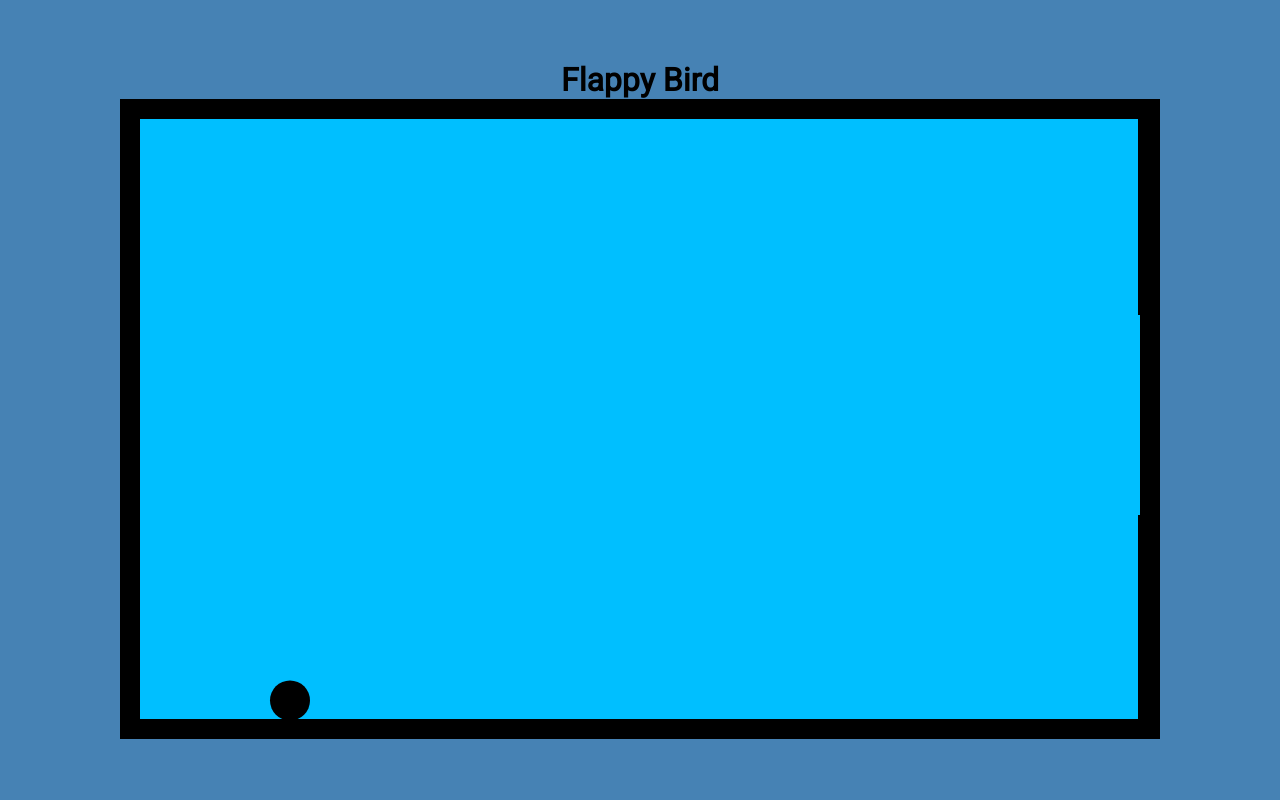
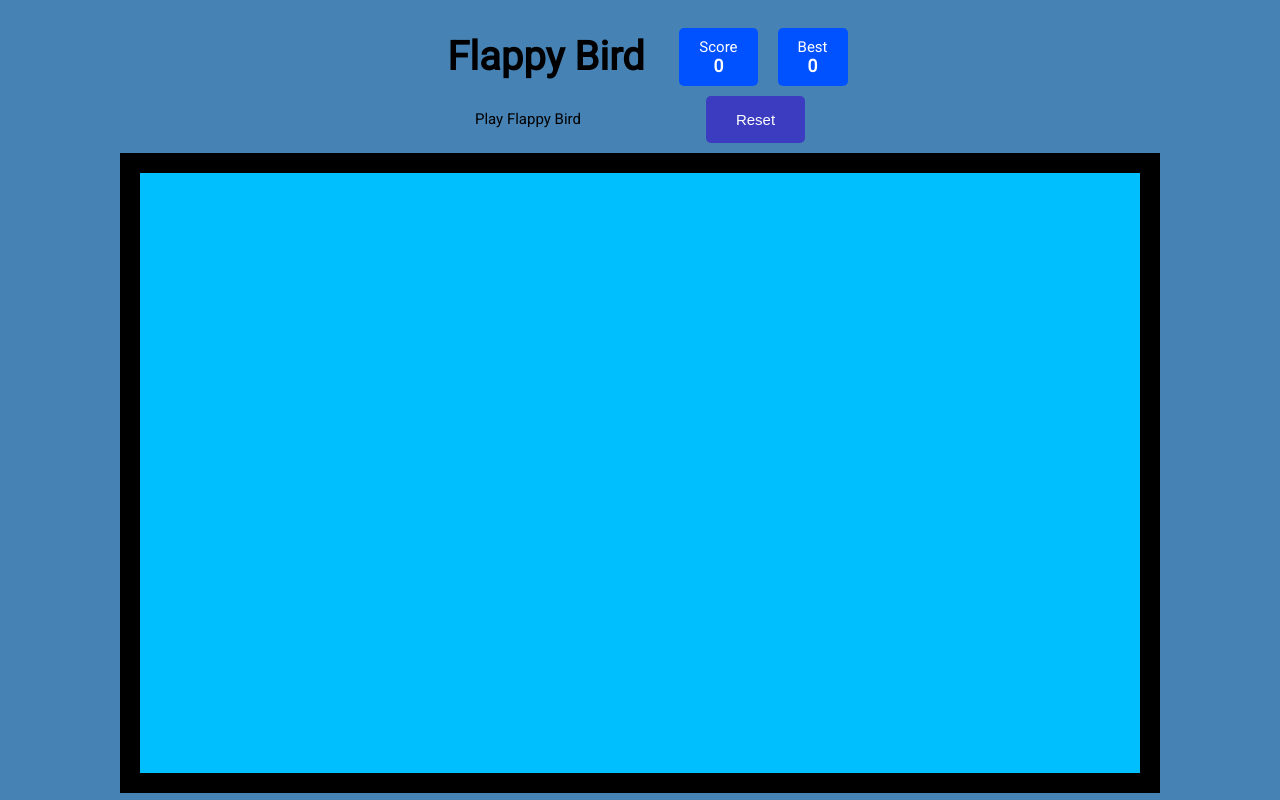
Before and after one commit to omersdai/flappy_bird_game, a plain HTML site: page index.html in a window 1280 px wide. Drawn offline with Linux system fonts and the light colour scheme.

Commit message:
implemented score and UI

```diff
--- a/index.html
+++ b/index.html
@@ -15,7 +15,25 @@
     <title>Flappy Bird</title>
   </head>
   <body>
-    <h1>Flappy Bird</h1>
+    <div class="game-header">
+      <div class="top-header">
+        <h1>Flappy Bird</h1>
+        <div class="score-header">
+          <div class="game-score">
+            <span>Score</span>
+            <h3 id="gameScore">0</h3>
+          </div>
+          <div class="game-score">
+            <span>Best</span>
+            <h3 id="bestScore">0</span>
+          </div>
+        </div>
+      </div>
+      <div class="bot-header">
+        <p>Play Flappy Bird</p>
+        <button id="resetBtn" class="reset-btn">Reset</button>
+      </div>
+    </div>
     <canvas id="canvas"></canvas>
     <script src="script.js"></script>
   </body>
--- a/script.js
+++ b/script.js
@@ -1,7 +1,13 @@
+const scoreEl = document.getElementById('gameScore');
+const bestScoreEl = document.getElementById('bestScore');
+const resetBtn = document.getElementById('resetBtn');
+
 const canvas = document.getElementById('canvas');
 const ctx = canvas.getContext('2d');
 canvas.height = 600;
 canvas.width = 1000;
+
+const BEST_SCORE = 'flappyBirdBestScore';
 
 // Actions
 const [JUMP] = ['jump'];
@@ -10,13 +16,13 @@ const actionMap = {
   ' ': JUMP,
 };
 
-const gravity = 0.25;
+const gravity = 0.6;
 const frequency = 250;
 
 const staticPillar = {
   color: 'red',
   width: 100,
-  gap: 200,
+  gap: 180,
 };
 
 let bird;
@@ -24,8 +30,9 @@ let pillars;
 let distance;
 let score;
 let gameStatus;
+let interval;
 
-const [CONTINUE, END] = ['continue', 'end'];
+const [START, CONTINUE, END] = ['start', 'continue', 'end'];
 
 function createBird() {
   return {
@@ -35,27 +42,29 @@ function createBird() {
     color: 'black',
     dx: 0,
     dy: 0,
-    jump: -5,
+    jump: -10,
     speed: 2, // horizontal
   };
 }
 
-function addPillar() {
-  const pillar = {
+function createPillar() {
+  return {
     x: canvas.width + staticPillar.width,
     y: getRandomHeight(),
+    isPassed: false,
   };
-  pillars.push(pillar);
 }
 
 // Game
-function initializeGame() {
+function startGame() {
   bird = createBird();
-  pillars = [];
+  pillars = [createPillar()];
   score = 0;
   distance = 0;
   gameStatus = CONTINUE;
-  addPillar();
+
+  scoreEl.innerText = score;
+  bestScore = parseInt(localStorage.getItem(BEST_SCORE));
 
   update();
 }
@@ -65,7 +74,7 @@ function update() {
 
   if (distance >= frequency) {
     distance = 0;
-    addPillar();
+    pillars.push(createPillar());
   }
   moveObjects();
   detectCollusion();
@@ -74,7 +83,7 @@ function update() {
   drawPillars();
 
   if (gameStatus === CONTINUE) {
-    requestAnimationFrame(update);
+    interval = requestAnimationFrame(update);
   }
 }
 
@@ -104,16 +113,22 @@ function moveObjects() {
   bird.y += bird.dy;
 
   const pillar = pillars[0];
-  if (pillar.x + staticPillar.width < 0) {
-    pillars.shift();
-    console.log('pillar removed');
-  }
+  if (pillar.x + staticPillar.width < 0) pillars.shift();
+
   pillars.forEach((pillar) => {
     pillar.x -= bird.speed;
+    if (!pillar.isPassed && pillar.x + staticPillar.width / 2 < bird.x) {
+      scoreEl.innerText = ++score;
+      if (bestScore < score) {
+        bestScore = score;
+        bestScoreEl.innerText = bestScore;
+        localStorage.setItem(BEST_SCORE, bestScore);
+      }
+      pillar.isPassed = true;
+    }
   });
 
   distance += bird.speed;
-  // console.log(distance);
 }
 
 function detectCollusion() {
@@ -138,6 +153,10 @@ function hitPillar() {
   return false;
 }
 
+function initializeGame() {
+  if (!localStorage.getItem(BEST_SCORE)) localStorage.setItem(BEST_SCORE, '0');
+}
+
 document.addEventListener('keydown', (e) => {
   const action = actionMap[e.key];
 
@@ -148,6 +167,12 @@ document.addEventListener('keydown', (e) => {
   }
 });
 
+resetBtn.addEventListener('click', (e) => {
+  cancelAnimationFrame(interval);
+  e.target.blur();
+  startGame();
+});
+
 function getRandomHeight() {
   return (
     50 + Math.floor(Math.random() * (canvas.height - staticPillar.gap - 100))
--- a/styles/style.scss
+++ b/styles/style.scss
@@ -22,6 +22,48 @@ body {
   background-color: steelblue;
 }
 
+.game-header {
+  width: 475px;
+  font-size: 15px;
+  padding: 10px 20px;
+  .top-header {
+    display: flex;
+    align-items: center;
+
+    h1 {
+      width: 100%;
+      font-size: 40px;
+      text-align: center;
+    }
+  }
+
+  .score-header {
+    display: flex;
+  }
+
+  .game-score {
+    @include set-background(rgb(0, 81, 255));
+    border-radius: 5px;
+    padding: 10px 20px;
+    margin: 10px;
+    display: flex;
+    flex-direction: column;
+    align-items: center;
+  }
+
+  .bot-header {
+    display: flex;
+    justify-content: space-around;
+    align-items: center;
+    gap: 20px;
+  }
+
+  .reset-btn {
+    @extend %btn;
+    @include set-background($darkBlue);
+  }
+}
+
 canvas {
   border: $border;
   background-color: $blue;
```
Also changed, not shown: styles/style.css, 1 other file.
